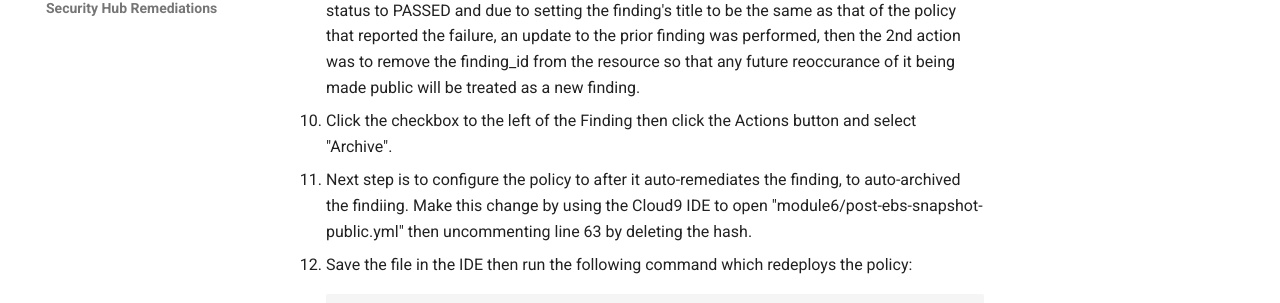
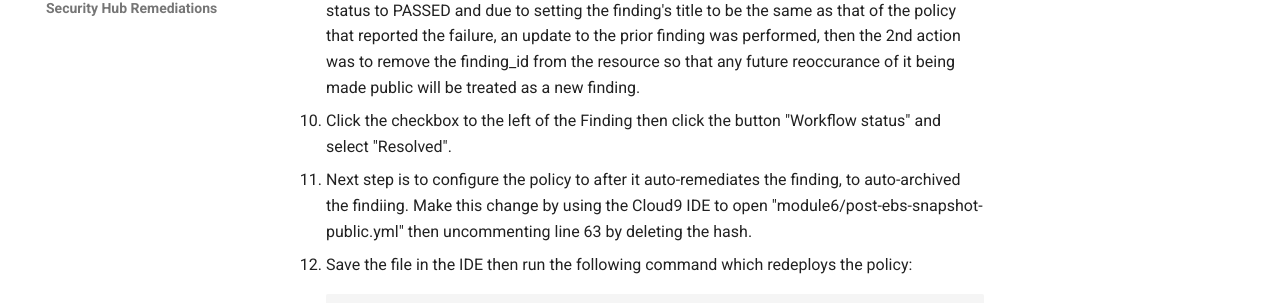
Before and after one commit to aws-samples/aws-securityhub-automated-remediations-workshop, an MkDocs documentation site: the page built from docs/06-ebs-snapshot-public.md, in a window 1280 px wide and 900 px high, scrolled down 1282 px. Shown: the part 149-452 px from the top of the window. Built offline with MkDocs 1.6.1 and Material for MkDocs 9.7.7, drawn with Linux system fonts in a browser that asks for light colours.

Commit message:
fix button

```diff
--- a/docs/06-ebs-snapshot-public.md
+++ b/docs/06-ebs-snapshot-public.md
@@ -34,7 +34,7 @@ This module will show how to setup an automated detection of a EBS Snaspshot tha
 
 9. After about 20 seconds, refresh the Security Hub's console, looking for the same finding's Status column value now be "PASSED", or refresh every 10-20 seconds until it does change.
    The 2nd policy contained in the policy file deployed in this module detected that the snapshot was no longer public, so it invoked the action post-finding, setting the compliance status to PASSED and due to setting the finding's title to be the same as that of the policy that reported the failure, an update to the prior finding was performed, then the 2nd action was to remove the finding_id from the resource so that any future reoccurance of it being made public will be treated as a new finding.
-10. Click the checkbox to the left of the Finding then click the Actions button and select "Archive".
+10. Click the checkbox to the left of the Finding then click the button "Workflow status" and select "Resolved".
 11. Next step is to configure the policy to after it auto-remediates the finding, to auto-archived the findiing.  Make this change by using the Cloud9 IDE to open "module6/post-ebs-snapshot-public.yml" then uncommenting line 63 by deleting the hash.
 11. Save the file in the IDE then run the following command which redeploys the policy:
 
```
